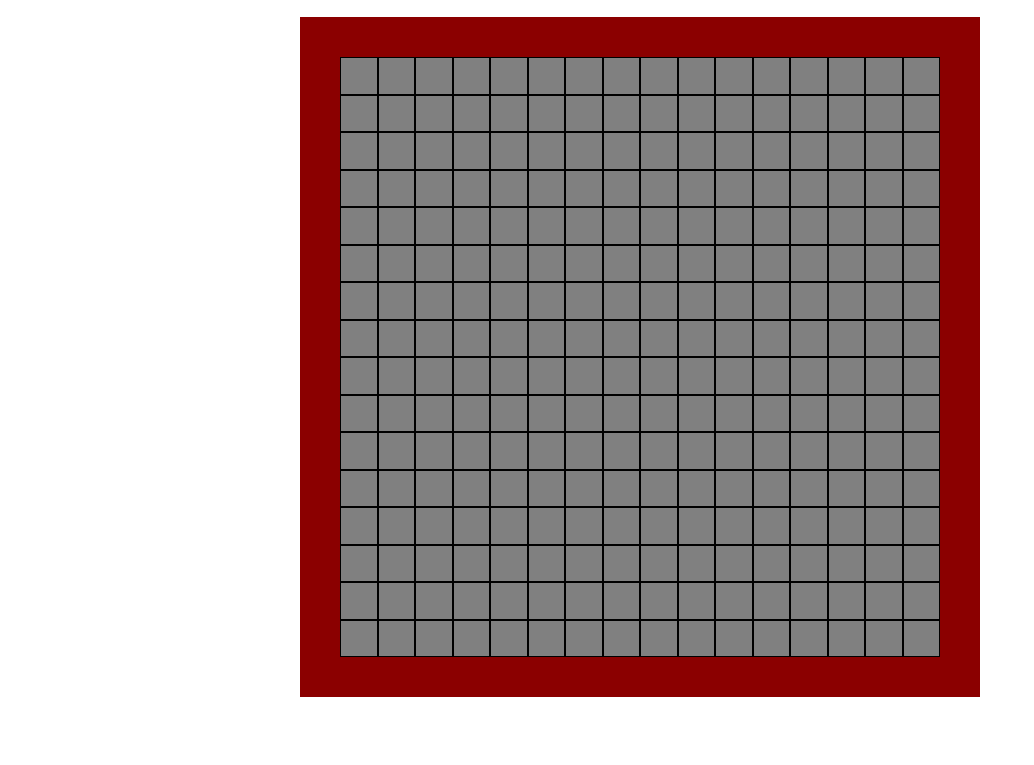
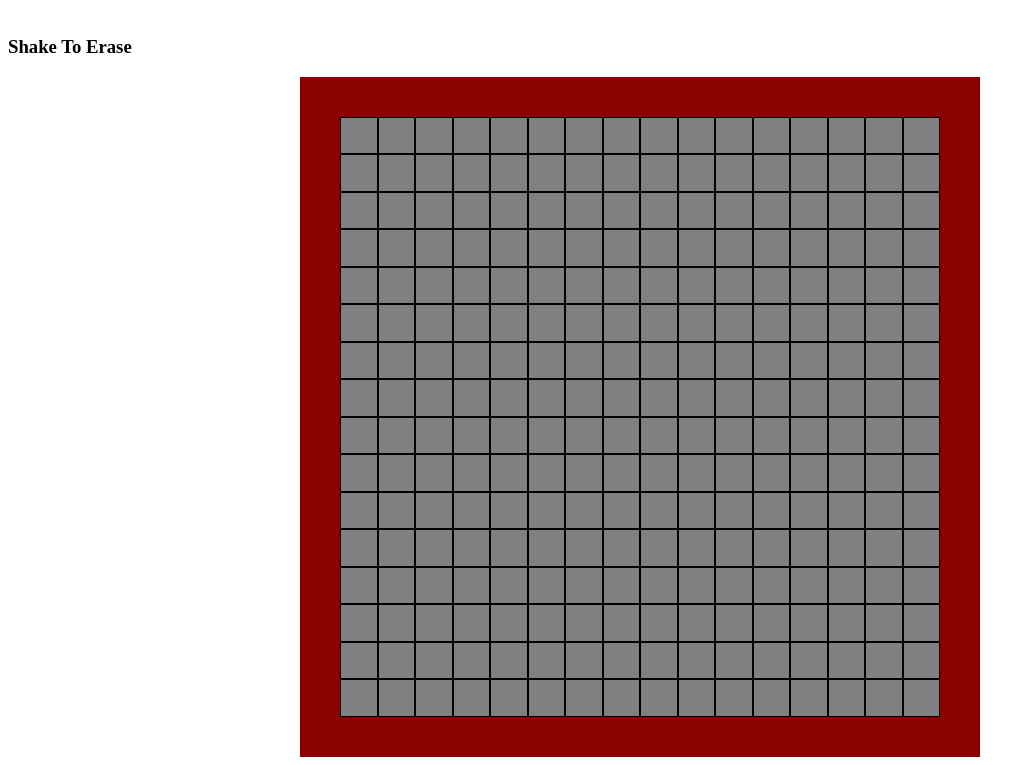
Before and after one commit to Logan-Delaney/Etch-a-Sketch, a plain HTML site: page index.html in a window 1280 px wide. Shown: the part 100-865 px from the top of the page, without its empty margins (0-1034 px from the left). Before the commit the page ends 805 px from the top, so only its background shows below. Drawn offline with Linux system fonts and the light colour scheme.

Commit message:
Add shake instruction

```diff
--- a/index.html
+++ b/index.html
@@ -8,6 +8,7 @@
   <body>
     <h1 class="h1">WLD Etch-a-Sketch</h1>
     <button id="btn">Adjust Dimensions</button>
+    <h3 class="erase">Shake To Erase</h3>
     <div id="container"></div>
     <script src="etchSketch.js"></script>
   </body>
```
